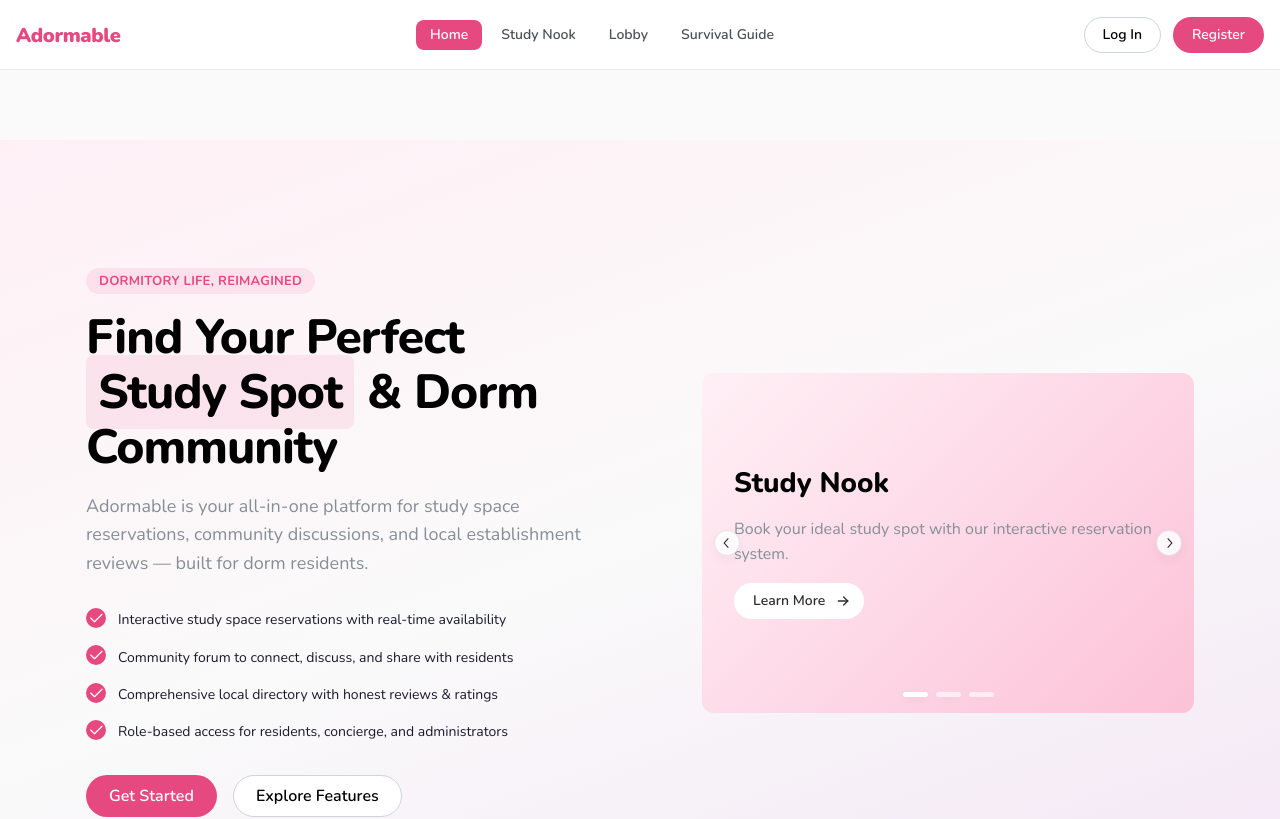
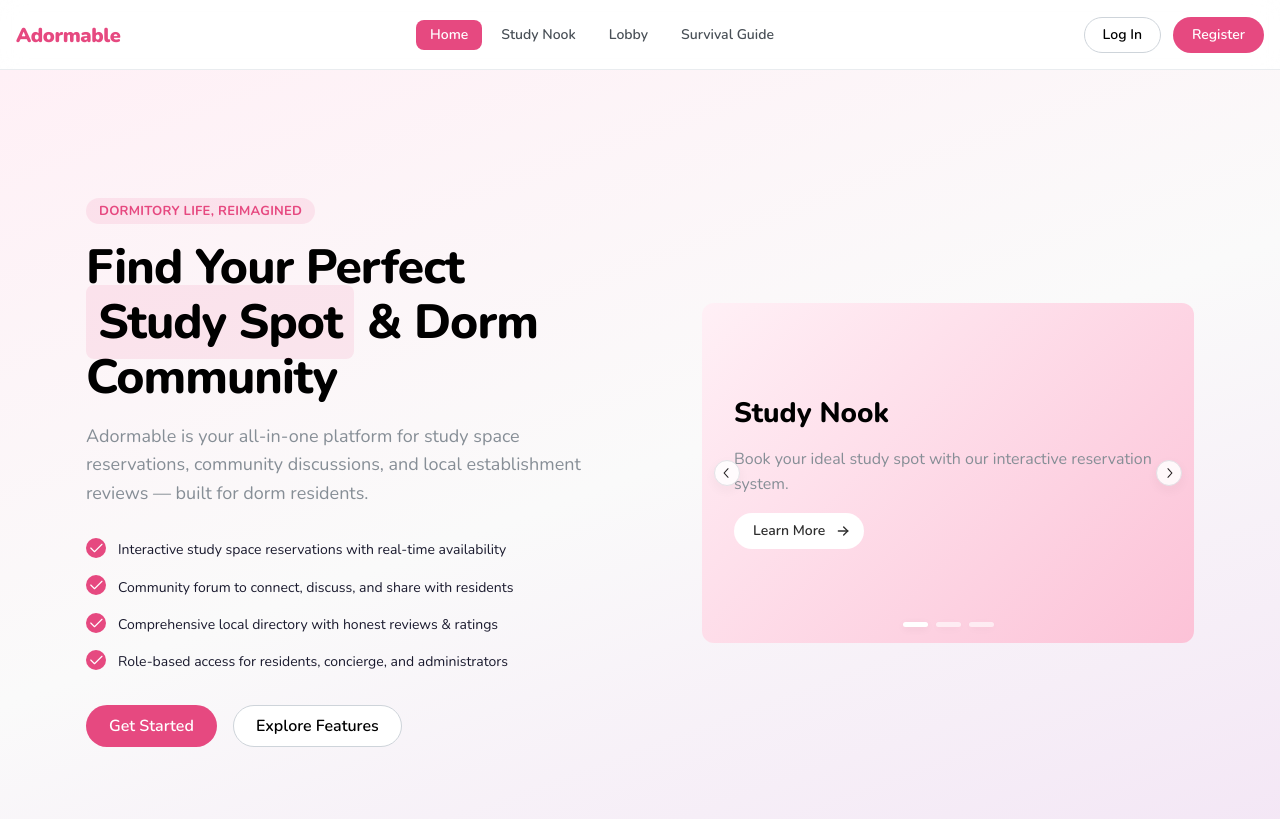
Before and after one commit to seoyunnie/ccapdev-mco-temp, a React (Vite) app: page / in a window 1280 px wide. Shown: the top 819 px of the page. Built offline with nearby package versions, Linux system fonts and the light colour scheme.

Commit message:
Fix page padding issues

```diff
--- a/src/routes/_app/route.tsx
+++ b/src/routes/_app/route.tsx
@@ -1,4 +1,4 @@
-import { AppShell, Box } from "@mantine/core";
+import { AppShell } from "@mantine/core";
 import { useDisclosure } from "@mantine/hooks";
 import { Outlet, createFileRoute } from "@tanstack/react-router";
 
@@ -18,9 +18,7 @@ function AppLayout() {
       <Sidebar isOpen={isSidebarOpen} onToggle={onSidebarToggle} />
 
       <AppShell.Main>
-        <Box pt={70}>
-          <Outlet />
-        </Box>
+        <Outlet />
       </AppShell.Main>
 
       <Footer />
```
